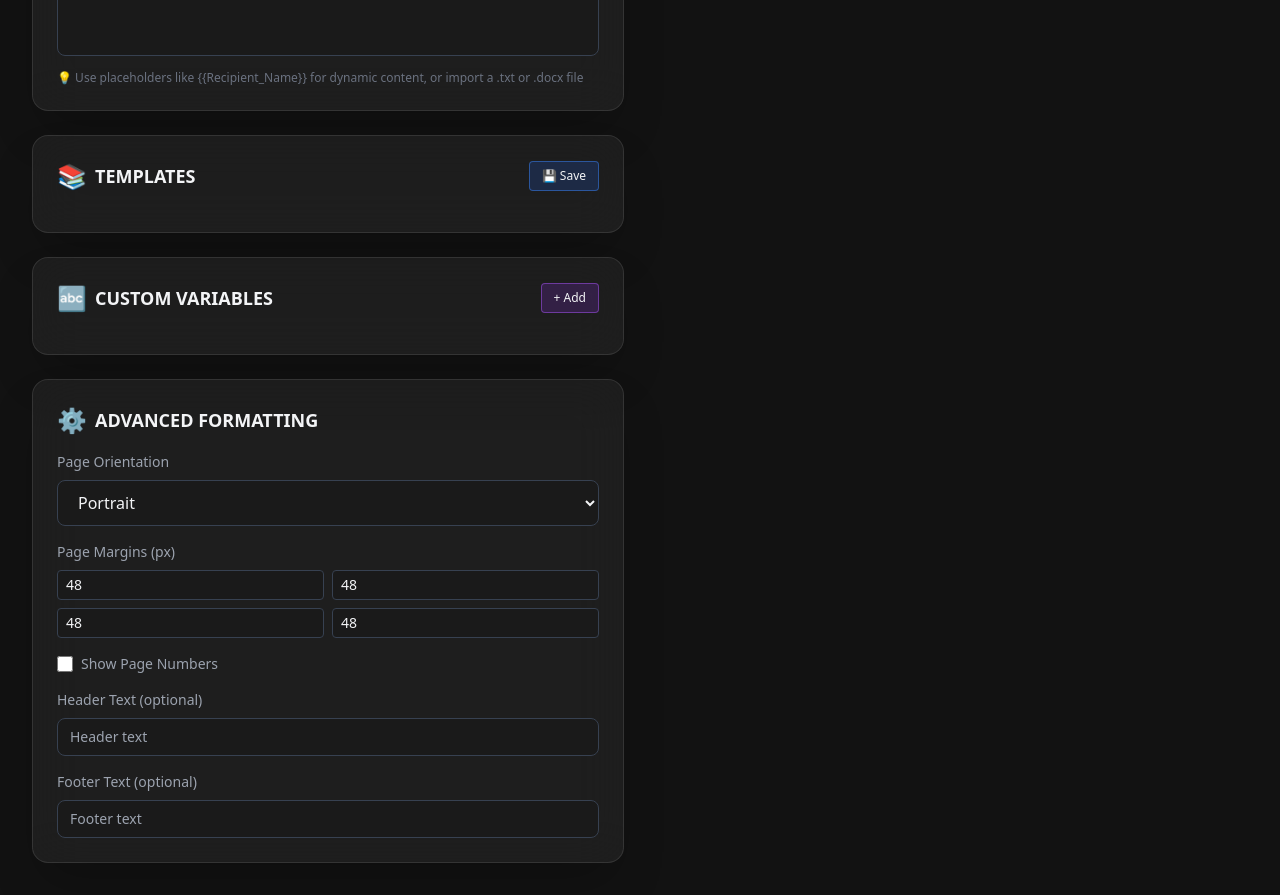
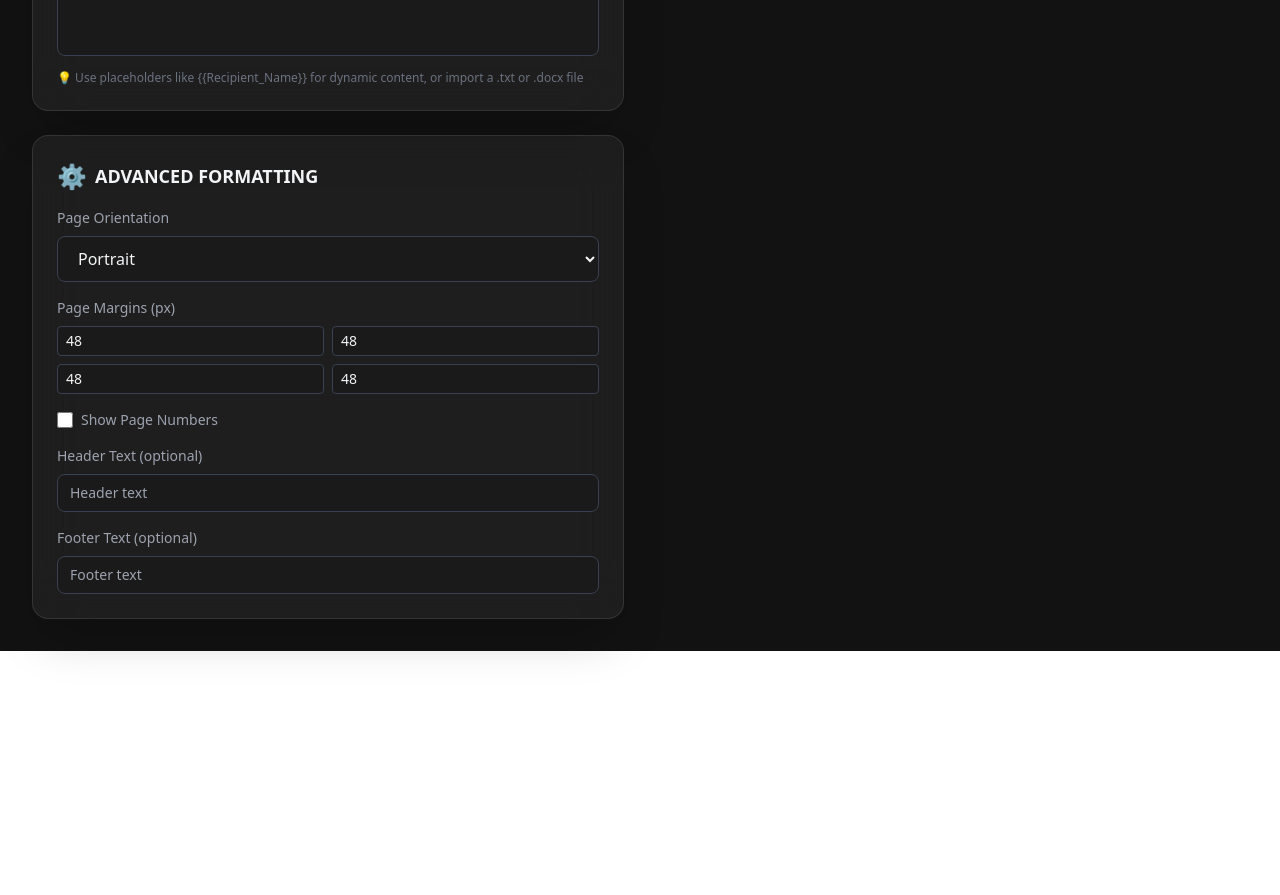
Before and after one commit to draphael123/docusign-template-generator, a Next.js app: page / in a window 1280 px wide. Shown: the part 1920-2815 px from the top of the page. After the commit the page ends 2571 px from the top, so only its background shows below. Built offline with nearby package versions, Linux system fonts and the light colour scheme.

Commit message:
Remove templates and custom variables features

```diff
--- a/app/page.js
+++ b/app/page.js
@@ -144,8 +144,6 @@ export default function DocumentGenerator() {
   // UI State
   const [showPreview, setShowPreview] = useState(false);
   const [showFullScreen, setShowFullScreen] = useState(false);
-  const [savedTemplates, setSavedTemplates] = useState([]);
-  const [customVariables, setCustomVariables] = useState([]);
   const [insertedImages, setInsertedImages] = useState([]);
 
   // Refs
@@ -172,25 +170,6 @@ export default function DocumentGenerator() {
       }
     }
 
-    // Load saved templates
-    const templates = localStorage.getItem('savedTemplates');
-    if (templates) {
-      try {
-        setSavedTemplates(JSON.parse(templates));
-      } catch (e) {
-        console.error('Failed to load templates:', e);
-      }
-    }
-
-    // Load custom variables
-    const variables = localStorage.getItem('customVariables');
-    if (variables) {
-      try {
-        setCustomVariables(JSON.parse(variables));
-      } catch (e) {
-        console.error('Failed to load variables:', e);
-      }
-    }
   }, []);
 
   // Auto-save to localStorage
@@ -315,31 +294,6 @@ export default function DocumentGenerator() {
     // All other state is already in place, just update the name
   };
 
-  const saveTemplate = () => {
-    const template = {
-      name: prompt('Enter template name:') || 'Untitled Template',
-      body: documentBody,
-      timestamp: new Date().toISOString()
-    };
-    const newTemplates = [...savedTemplates, template];
-    setSavedTemplates(newTemplates);
-    localStorage.setItem('savedTemplates', JSON.stringify(newTemplates));
-    alert('Template saved!');
-  };
-
-  const loadTemplate = (template) => {
-    setDocumentBody(template.body);
-    addToHistory(template.body);
-  };
-
-  const addCustomVariable = () => {
-    const name = prompt('Enter variable name (without {{}}):');
-    if (name) {
-      const newVars = [...customVariables, { name: name.trim(), value: '' }];
-      setCustomVariables(newVars);
-      localStorage.setItem('customVariables', JSON.stringify(newVars));
-    }
-  };
 
   const handleImageInsert = (e) => {
     const file = e.target.files[0];
@@ -390,12 +344,6 @@ export default function DocumentGenerator() {
       month: 'long',
       day: 'numeric'
     }));
-
-    // Replace custom variables
-    customVariables.forEach(variable => {
-      const regex = new RegExp(`\\{\\{${variable.name}\\}\\}`, 'g');
-      text = text.replace(regex, variable.value || `{{${variable.name}}}`);
-    });
 
     // Replace image placeholders with actual images
     insertedImages.forEach(img => {
@@ -951,16 +899,6 @@ export default function DocumentGenerator() {
               >
                 🏢 Company
               </button>
-              {customVariables.map((variable, idx) => (
-                <button
-                  key={idx}
-                  onClick={() => insertPlaceholder(`{{${variable.name}}}`)}
-                  className="px-3 py-1.5 bg-indigo-600/20 hover:bg-indigo-600/30 border border-indigo-500/50 rounded text-xs transition-colors"
-                  title={`Insert ${variable.name}`}
-                >
-                  {variable.name}
-                </button>
-              ))}
             </div>
 
             <textarea
@@ -984,116 +922,11 @@ export default function DocumentGenerator() {
             </p>
           </motion.div>
 
-          {/* Template Management */}
+          {/* Advanced Formatting */}
           <motion.div
             initial={{ opacity: 0, x: -20 }}
             animate={{ opacity: 1, x: 0 }}
             transition={{ delay: 0.6 }}
-            className={`backdrop-blur-xl ${darkMode ? 'bg-white/5' : 'bg-white/80'} rounded-2xl p-6 border ${darkMode ? 'border-white/10' : 'border-gray-200'} shadow-2xl`}
-          >
-            <div className="flex items-center justify-between mb-4">
-              <h2 className="text-lg font-semibold flex items-center gap-2">
-                <span className="text-2xl">📚</span>
-                TEMPLATES
-              </h2>
-              <button
-                onClick={saveTemplate}
-                className={`px-3 py-1.5 text-xs rounded ${darkMode ? 'bg-blue-600/20 hover:bg-blue-600/30 border border-blue-500/50' : 'bg-blue-100 hover:bg-blue-200 border border-blue-300'} transition-colors`}
-              >
-                💾 Save
-              </button>
-            </div>
-            {savedTemplates.length > 0 && (
-              <div className="space-y-2 max-h-40 overflow-y-auto">
-                {savedTemplates.map((template, idx) => (
-                  <div key={idx} className={`flex items-center justify-between p-2 rounded ${darkMode ? 'bg-gray-800' : 'bg-gray-100'}`}>
-                    <span className="text-sm">{template.name}</span>
-                    <div className="flex gap-2">
-                      <button
-                        onClick={() => loadTemplate(template)}
-                        className="text-xs px-2 py-1 bg-green-600/20 hover:bg-green-600/30 rounded"
-                      >
-                        Load
-                      </button>
-                      <button
-                        onClick={() => {
-                          const newTemplates = savedTemplates.filter((_, i) => i !== idx);
-                          setSavedTemplates(newTemplates);
-                          localStorage.setItem('savedTemplates', JSON.stringify(newTemplates));
-                        }}
-                        className="text-xs px-2 py-1 bg-red-600/20 hover:bg-red-600/30 rounded"
-                      >
-                        Delete
-                      </button>
-                    </div>
-                  </div>
-                ))}
-              </div>
-            )}
-          </motion.div>
-
-          {/* Variable Management */}
-          <motion.div
-            initial={{ opacity: 0, x: -20 }}
-            animate={{ opacity: 1, x: 0 }}
-            transition={{ delay: 0.7 }}
-            className={`backdrop-blur-xl ${darkMode ? 'bg-white/5' : 'bg-white/80'} rounded-2xl p-6 border ${darkMode ? 'border-white/10' : 'border-gray-200'} shadow-2xl`}
-          >
-            <div className="flex items-center justify-between mb-4">
-              <h2 className="text-lg font-semibold flex items-center gap-2">
-                <span className="text-2xl">🔤</span>
-                CUSTOM VARIABLES
-              </h2>
-              <button
-                onClick={addCustomVariable}
-                className={`px-3 py-1.5 text-xs rounded ${darkMode ? 'bg-purple-600/20 hover:bg-purple-600/30 border border-purple-500/50' : 'bg-purple-100 hover:bg-purple-200 border border-purple-300'} transition-colors`}
-              >
-                + Add
-              </button>
-            </div>
-            {customVariables.length > 0 && (
-              <div className="space-y-2">
-                {customVariables.map((variable, idx) => (
-                  <div key={idx} className="flex gap-2">
-                    <input
-                      type="text"
-                      value={variable.name}
-                      readOnly
-                      className={`flex-1 text-xs px-2 py-1 rounded ${darkMode ? 'bg-gray-800 text-gray-300' : 'bg-gray-100 text-gray-700'}`}
-                    />
-                    <input
-                      type="text"
-                      value={variable.value}
-                      onChange={(e) => {
-                        const newVars = [...customVariables];
-                        newVars[idx].value = e.target.value;
-                        setCustomVariables(newVars);
-                        localStorage.setItem('customVariables', JSON.stringify(newVars));
-                      }}
-                      placeholder="Value"
-                      className={`flex-1 text-xs px-2 py-1 rounded ${darkMode ? 'bg-[#1a1a1a] border-gray-700 text-gray-100' : 'bg-white border-gray-300 text-gray-900'} border`}
-                    />
-                    <button
-                      onClick={() => {
-                        const newVars = customVariables.filter((_, i) => i !== idx);
-                        setCustomVariables(newVars);
-                        localStorage.setItem('customVariables', JSON.stringify(newVars));
-                      }}
-                      className="text-xs px-2 py-1 bg-red-600/20 hover:bg-red-600/30 rounded"
-                    >
-                      ×
-                    </button>
-                  </div>
-                ))}
-              </div>
-            )}
-          </motion.div>
-
-          {/* Advanced Formatting */}
-          <motion.div
-            initial={{ opacity: 0, x: -20 }}
-            animate={{ opacity: 1, x: 0 }}
-            transition={{ delay: 0.8 }}
             className={`backdrop-blur-xl ${darkMode ? 'bg-white/5' : 'bg-white/80'} rounded-2xl p-6 border ${darkMode ? 'border-white/10' : 'border-gray-200'} shadow-2xl`}
           >
             <h2 className="text-lg font-semibold mb-4 flex items-center gap-2">
```
